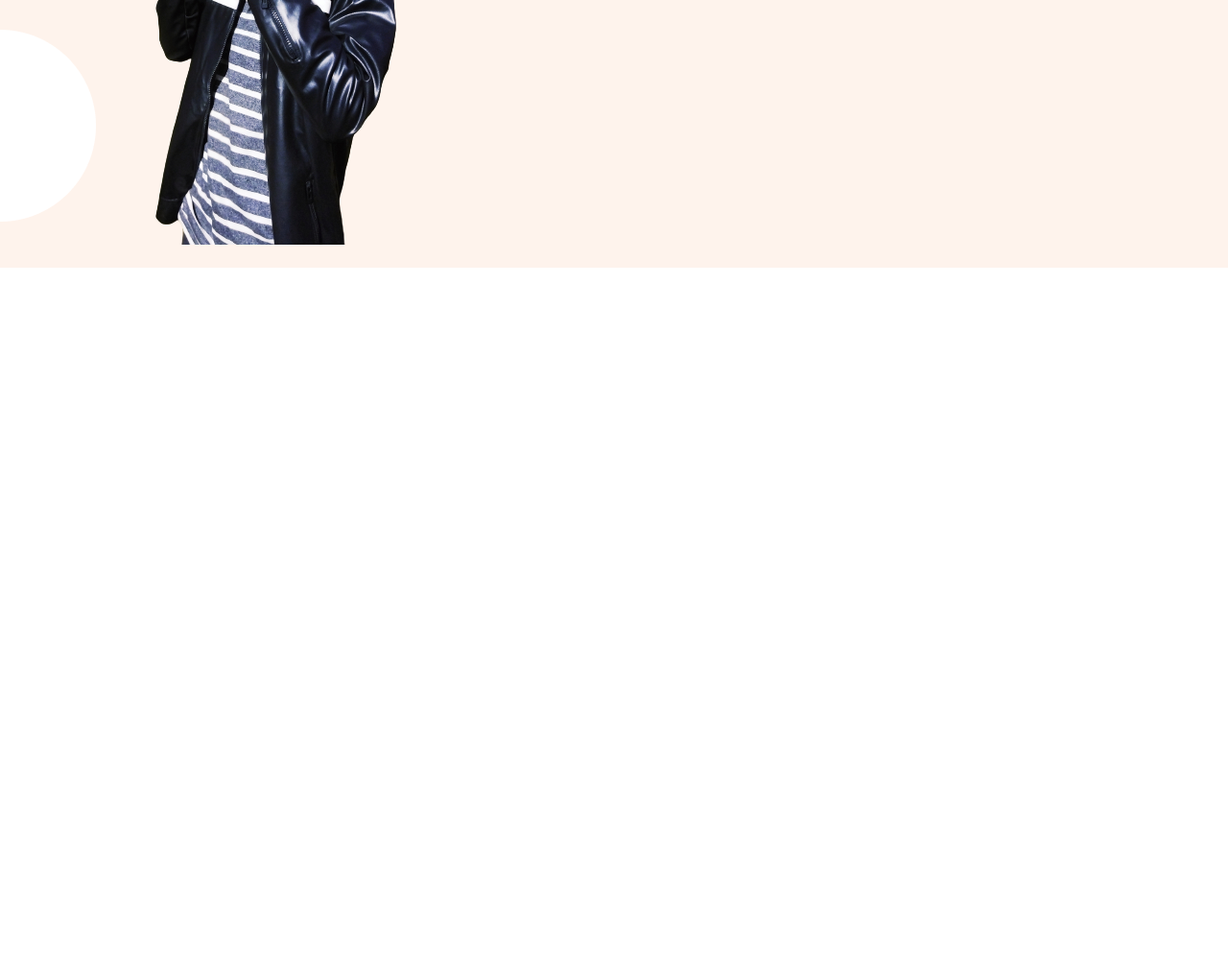
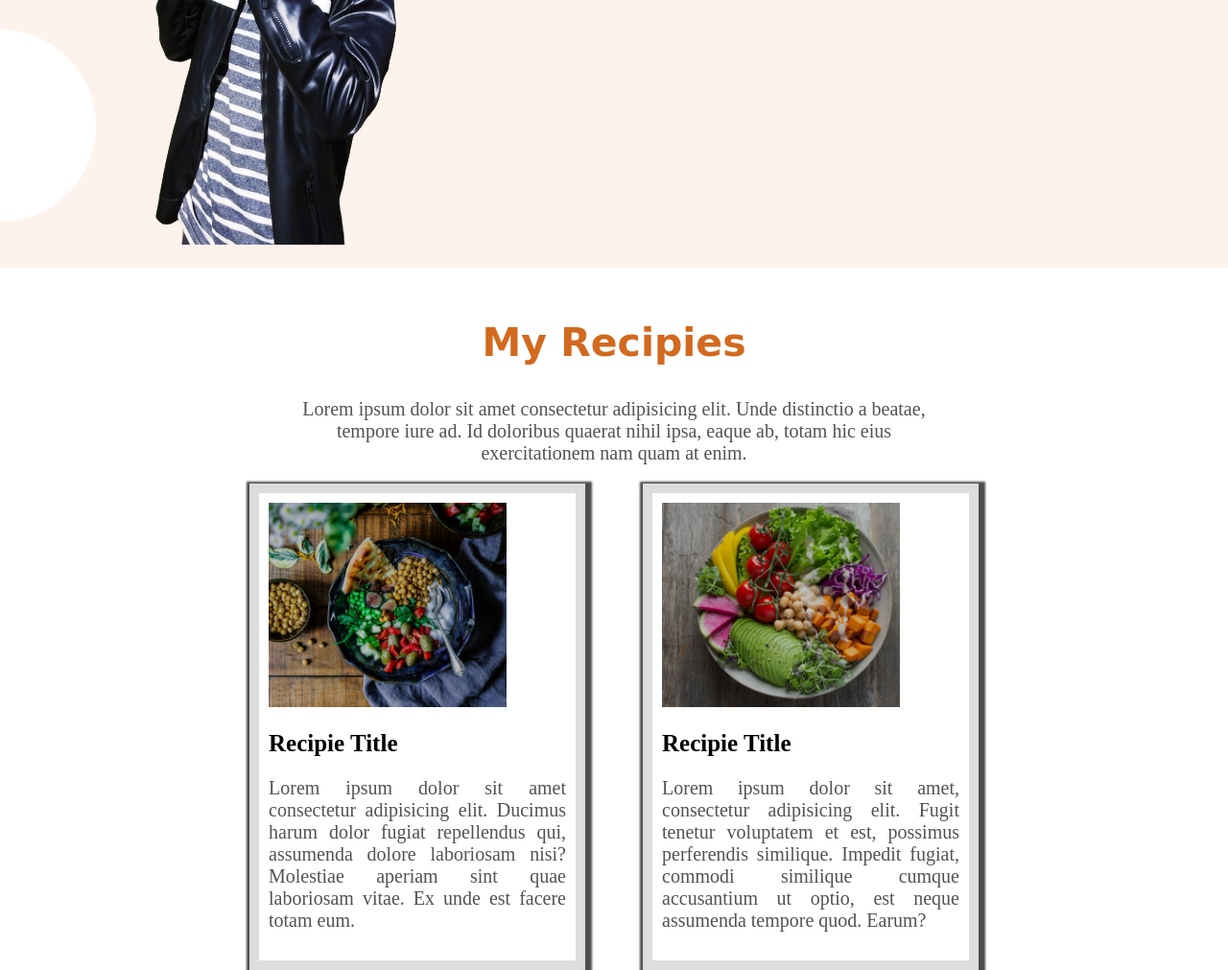
Before and after one commit to sadikul60/eat-healthy-repo, a plain HTML site: page index.html in a window 1280 px wide. Shown: the part 762-1773 px from the top of the page at 96% size. Before the commit the page ends 1061 px from the top, so only its background shows below. Drawn offline with Linux system fonts and the light colour scheme.

Commit message:
added file

```diff
--- a/index.html
+++ b/index.html
@@ -9,25 +9,53 @@
 </head>
 <body>
     <!--Tob-bannar section Start-->
-    <section class="top-bannar">
+    <section class="top-bannar flexible-container">
         <div class="half-width">
             <h1><span>Skip </span>The Diet, Just Eat Healthy With Food Network</h1>
             <p>Imaging you don't need a diet because we provide healthy and delicious food you!</p>
             <a class="link-button" target="_blank" href="#">Order Food</a>
         </div>
-        <div  class="half-width"><img src="male/Group 8447.png" alt=""></div>
+        <div  class="half-width"><img class="big-img" src="male/Group 8447.png" alt=""></div>
     </section>
     <!--Tob-bannar section End-->
 
     <!--About-me section Start-->
-    <section class="about-me">
-        <div  class="half-width" id="images"><img src="male/Sadikul.png" alt="sadikul"></div>
-        <div  class="half-width" id="top-space">
+    <section class="about-me flexible-container">
+        <div  class="half-width" id="images"><img class="big-img" src="male/Sadikul.png" alt="sadikul"></div>
+        <div class="half-width" id="top-space">
             <h2 class="para">About ME</h2>
             <p class="para">Lorem ipsum dolor, sit amet consectetur adipisicing elit. Consequatur cupiditate aperiam molestias vero at accusantium id eius ducimus, cum sint magni corrupti exercitationem amet consectetur, provident enim ex officiis tempora?</p>
             <a class="link-button" target="_blank" href="#">Contact ME</a>
         </div>
     </section>
+    <!--About-me section End-->
+
+    <!--My Recipies section Start-->
+    <section class="my-recipies">
+
+    </section>
+
+    <section class="my-recipies">
+        <div>
+            <h1 class="fontsize">My Recipies</h1>
+            <p class="fontsize">Lorem ipsum dolor sit amet consectetur adipisicing elit. Unde distinctio a beatae, tempore iure ad. Id doloribus quaerat nihil ipsa, eaque ab, totam hic eius exercitationem nam quam at enim.
+            </p>
+        </div>
+            <div class="flexible-container margin">
+                <div class="half-width sundor-one">
+                    <img src="food/Project Cover8.png" alt="">
+                    <h2>Recipie Title</h2>
+                    <p>Lorem ipsum dolor sit amet consectetur adipisicing elit. Ducimus harum dolor fugiat repellendus qui, assumenda dolore laboriosam nisi? Molestiae aperiam sint quae laboriosam vitae. Ex unde est facere totam eum.</p>
+                </div>
+                <div class="half-width sundor-two">
+                    <img src="food/Project Cover5.png" alt="">
+                    <h2>Recipie Title</h2>
+                    <p>Lorem ipsum dolor sit amet, consectetur adipisicing elit. Fugit tenetur voluptatem et est, possimus perferendis similique. Impedit fugiat, commodi similique cumque accusantium ut optio, est neque assumenda tempore quod. Earum?</p>
+                </div
+            </div>
+    </section>
+
+    <!--My Recipies section Start-->
 
 </body>
 </html>
--- a/style.css
+++ b/style.css
@@ -5,7 +5,7 @@ body{
 }
 
 /*Section style*/
-section{
+.flexible-container{
     display: flex;
 
 }
@@ -69,3 +69,26 @@ span{
 #top-space{
     padding-top:  100px;
 }
+.fontsize{
+    text-align: center;
+    padding-left:  290px;
+    padding-right: 290px;
+}
+.sundor-one{
+    margin-left: 260px;
+    margin-right: 30px;
+    padding: 10px;
+    padding-left: 10px;
+    border: 10px solid rgb(223, 220, 220);
+    box-shadow: 2px 3px 2px 5px rgb(78, 77, 77);
+}
+.sundor-two{
+    margin-right: 260px;
+    margin-left: 30px;
+    padding: 10px;
+    border: 10px solid rgb(223, 220, 220);
+    box-shadow: 2px 3px 2px 5px rgb(78, 77, 77);
+}
+h2{
+    font-size: 25px;
+}
```
